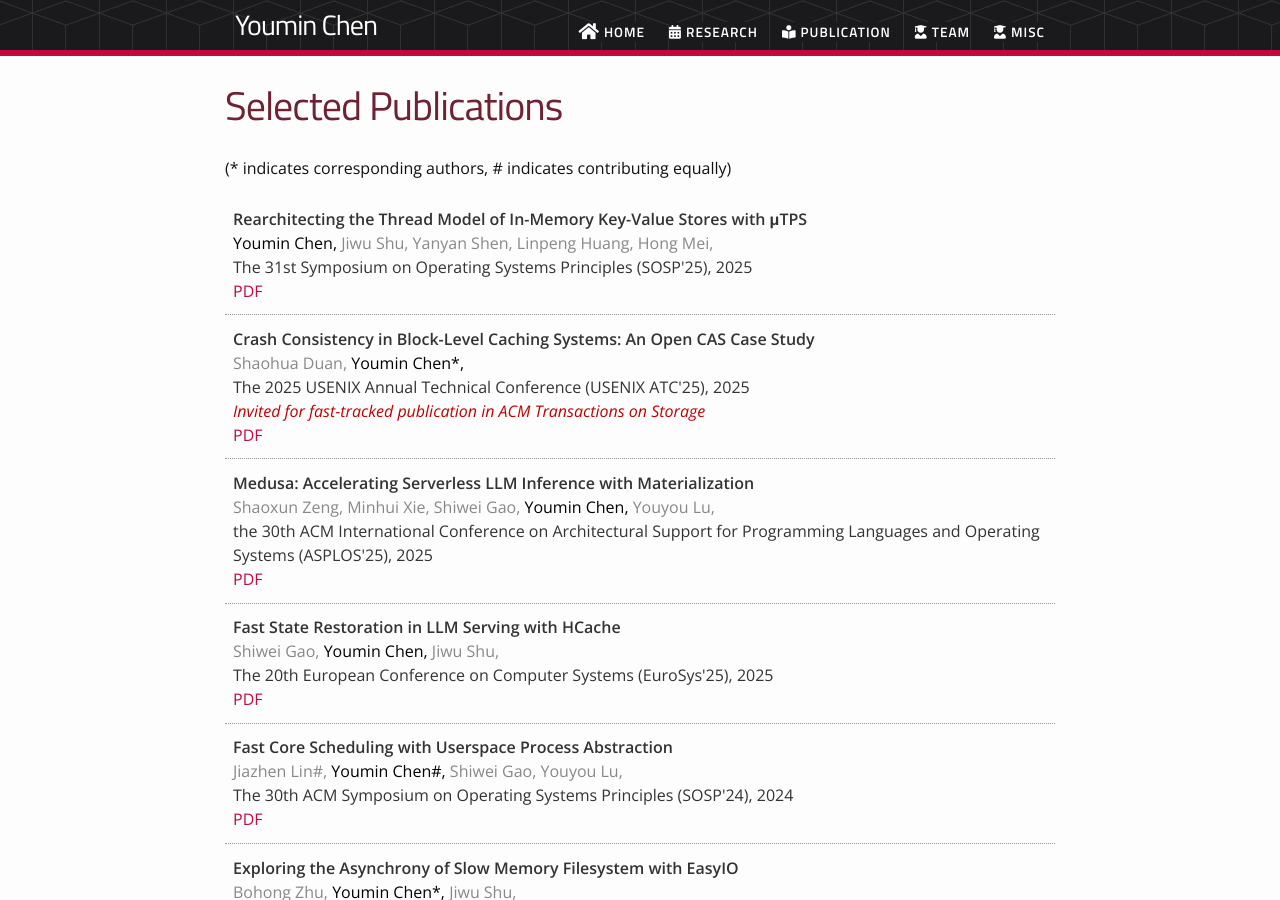
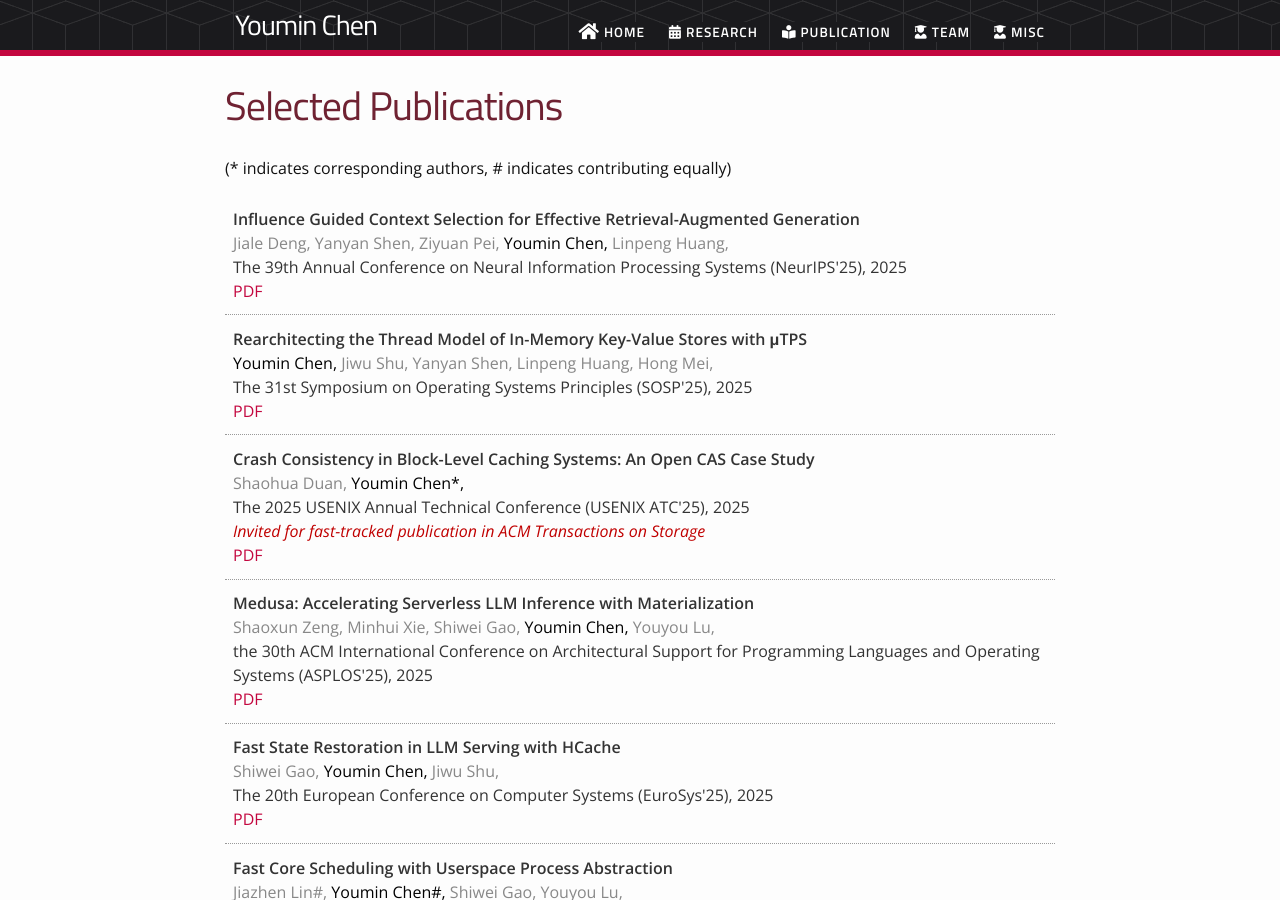
Before and after one commit to chenyoumin1993/chenyoumin1993.github.io, a Jekyll site: the page built from pub.md, in a window 1280 px wide and 900 px high. Built offline with Jekyll 4.4.1, drawn with Linux system fonts in a browser that asks for light colours; nearby versions of some CDN libraries.

Commit message:
new paper

```diff
--- a/_data/cym.yml
+++ b/_data/cym.yml
@@ -1,7 +1,8 @@
 # Describe your recent news
 news:
+  - title: Sept, 2025, One paper has been accepted to NeurIPS'25.
   - title: Sept, 2025, Invited to serve in the TPC for EuroSys 2026.
-  - title: Aug, 2025, One paper got accepted to Trans. on Computers.
+  - title: Aug, 2025, One paper has been accepted to Trans. on Computers.
   - title: July, 2025, Our paper (μTPS) has been accepted to SOSP'25.
   - title: April, 2025, Our paper (crash consistency test of Open CAS) has been accepted to USENIX ATC'25.
   - title: Nov, 2024, Invited to serve in the TPC for USENIX ATC 2025.
--- a/_data/pub.yml
+++ b/_data/pub.yml
@@ -1,3 +1,18 @@
+- title: "Influence Guided Context Selection for Effective Retrieval-Augmented Generation"
+  authors:
+    - author: Jiale Deng
+    - author: Yanyan Shen
+    - author: Ziyuan Pei
+    - author: Youmin Chen
+    - author: Linpeng Huang
+  # corresponding: Youmin Chen
+  pubname: The 39th Annual Conference on Neural Information Processing Systems
+  pubnamebrief: NeurIPS'25
+  year: 2025
+  link: https://proceedings.neurips.cc/paper_files/paper/2025
+  type: conference
+  highlight: 1
+
 - title: "StageWise: Accelerating Persistent Key-Value Stores by Thread Model Redesigning"
   authors:
     - author: Zeqi Li
```
